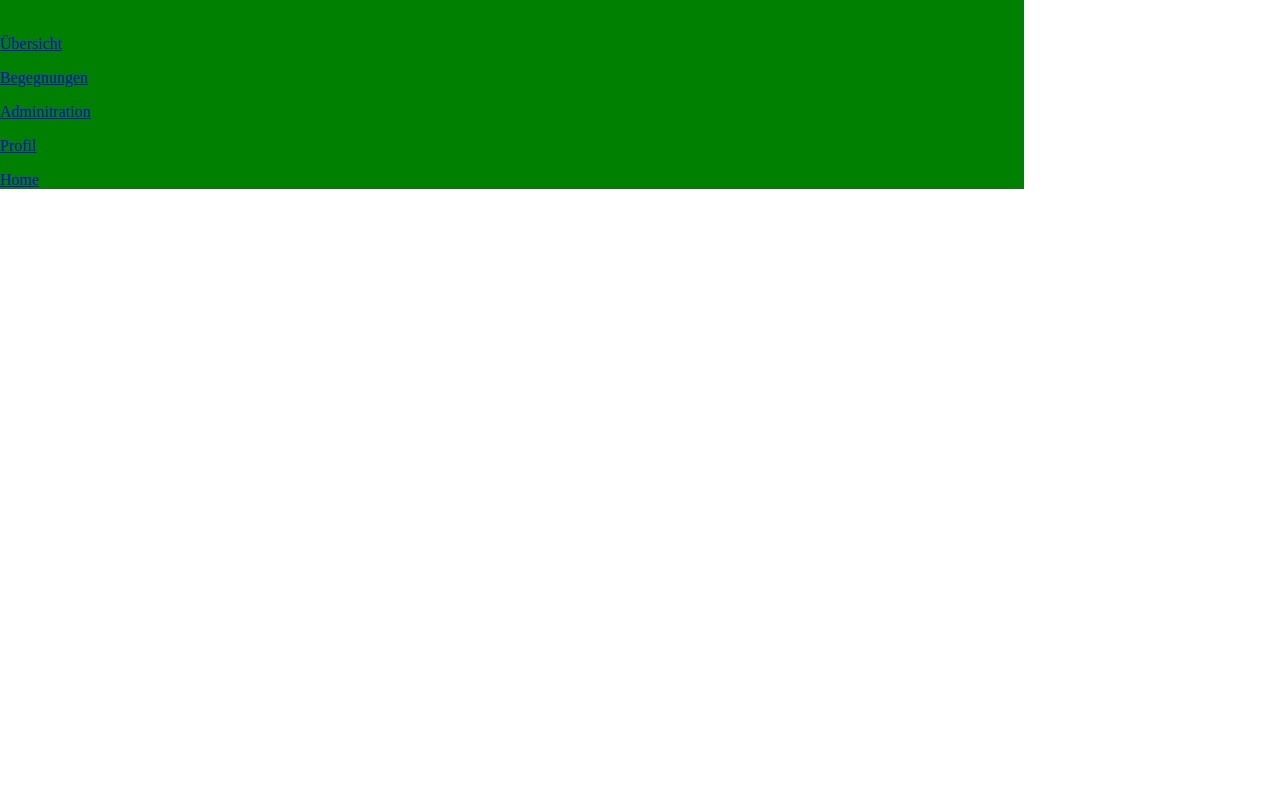
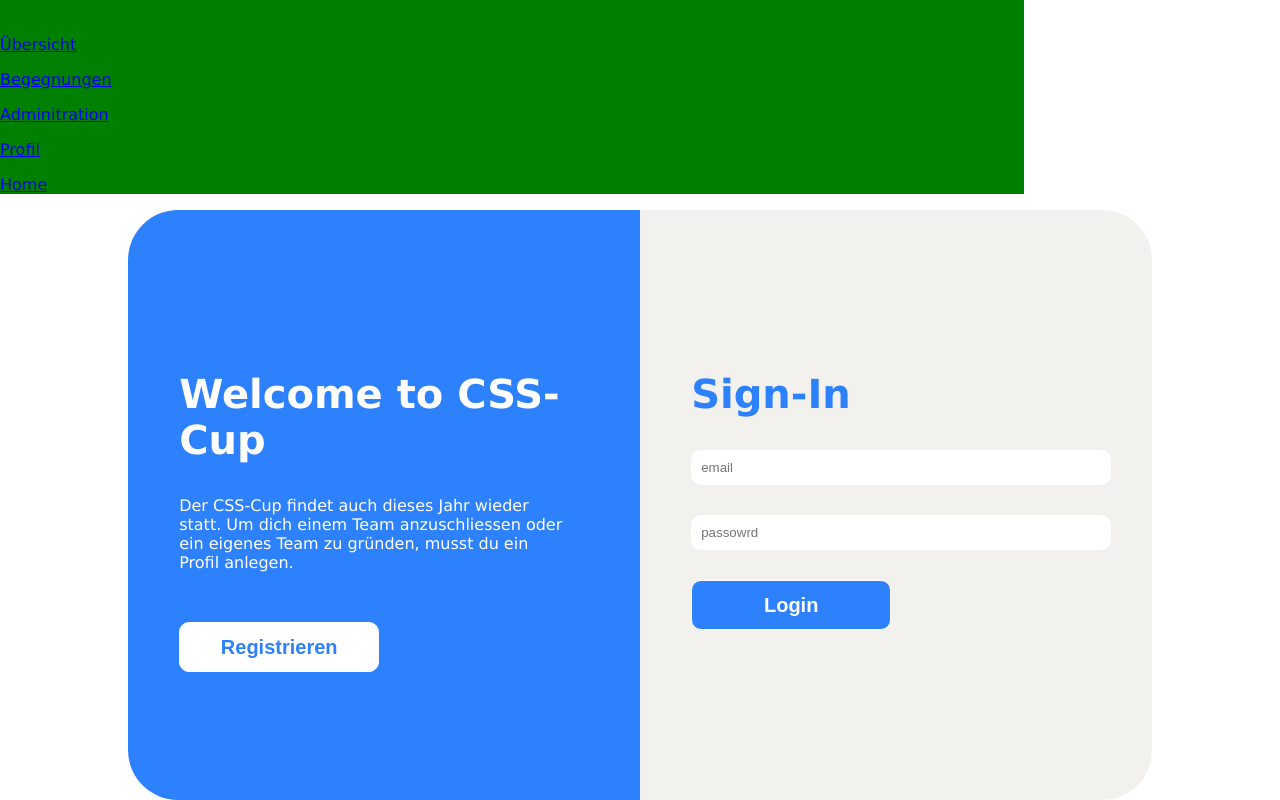
Before and after one commit to the-philip-baumann/css-cup-remastered, an Angular app in the folder css-cup-remastered-frontend/: page /auth/login in a window 1280 px wide. Before the commit this address led to /. Shown: the part 2033-2833 px from the top of the page. Before the commit the page ends 2238 px from the top, so only its background shows below. Built offline with nearby package versions, Linux system fonts and the light colour scheme.

Commit message:
[Frontend] Authentication implemented

```diff
--- a/css-cup-remastered-frontend/src/app/app.module.ts
+++ b/css-cup-remastered-frontend/src/app/app.module.ts
@@ -6,13 +6,15 @@ import { AppComponent } from './app.component';
 import { NavigationComponent } from './navigation/navigation.component';
 import { UebersichtComponent } from './uebersicht/uebersicht.component';
 import { AdministrationComponent } from './administration/administration.component';
+import { AuthComponent } from './auth/auth.component';
 
 @NgModule({
   declarations: [
     AppComponent,
     NavigationComponent,
     UebersichtComponent,
-    AdministrationComponent
+    AdministrationComponent,
+    AuthComponent,
   ],
   imports: [
     BrowserModule,
--- /dev/null
+++ b/css-cup-remastered-frontend/src/app/auth/auth.component.html
@@ -0,0 +1,21 @@
+<main class="content">
+  <div class="register">
+    <div class="introduction">
+      <h2 class="register-title">Welcome to CSS-Cup</h2>
+      <p class="welcome-text">
+        Der CSS-Cup findet auch dieses Jahr wieder statt. Um dich einem Team anzuschliessen oder ein eigenes Team zu
+        gründen, musst du ein Profil anlegen.
+      </p>
+      <button type="button" class="btn-register coloring-register">Registrieren</button>
+    </div>
+  </div>
+  <div class="login">
+    <div class="credentials">
+      <h2 class="login-title">Sign-In</h2>
+      <input type="text" class="input" placeholder="email">
+      <input type="text" class="input" placeholder="passowrd">
+      <button class="btn-register coloring-login">Login</button>
+    </div>
+  </div>
+
+</main>
--- /dev/null
+++ b/css-cup-remastered-frontend/src/app/auth/auth.component.scss
@@ -0,0 +1,74 @@
+$login-blue: rgb(46, 129, 252);
+
+.content {
+  width: 80%;
+  margin-left: 10%;
+  font-family: Geneva, serif;
+  display: inline-flex;
+}
+
+.register {
+  width: 50%;
+  color: white;
+}
+
+.login {
+  width: 50%;
+  background-color: #f2f1ed;
+  border-top-right-radius: 50px;
+  border-bottom-right-radius: 50px;
+}
+
+.introduction {
+  background-color: $login-blue;
+  border-top-left-radius: 50px;
+  border-bottom-left-radius: 50px;
+  padding: 25% 10% 25% 10%;
+}
+
+.btn-register {
+  width: 200px;
+  height: 50px;
+  background-color: white;
+  border: 1px solid white;
+  border-radius: 10px;
+  font-weight: bold;
+  font-size: 20px;
+}
+
+.welcome-text {
+  margin: 25px 25px 50px 0px;
+}
+
+h2.register-title {
+  font-size: 40px;
+  color: white;
+}
+
+h2.login-title {
+  font-size: 40px;
+  color: $login-blue;
+}
+
+.credentials {
+  padding: 25% 10% 25% 10%;
+  display: inline-block;
+}
+
+.input {
+  padding: 10px 10px 10px 10px;
+  border-radius: 10px;
+  border: none;
+  display: block;
+  width: 400px;
+  margin-bottom: 30px;
+}
+
+.coloring-login {
+  background-color: $login-blue;
+  color: white;
+}
+
+.coloring-register {
+  color: $login-blue;
+}
--- /dev/null
+++ b/css-cup-remastered-frontend/src/app/auth/auth.component.ts
@@ -0,0 +1,15 @@
+import { Component, OnInit } from '@angular/core';
+
+@Component({
+  selector: 'app-login',
+  templateUrl: './auth.component.html',
+  styleUrls: ['./auth.component.scss']
+})
+export class AuthComponent implements OnInit {
+
+  constructor() { }
+
+  ngOnInit(): void {
+  }
+
+}
--- a/css-cup-remastered-frontend/src/app/navigation/navigation.component.scss
+++ b/css-cup-remastered-frontend/src/app/navigation/navigation.component.scss
@@ -1,7 +1,6 @@
 .nav {
   width: 80%;
-
-  background-color: red;
+  font-family: Geneva;
 }
 
 
```
Also changed, not shown: css-cup-remastered-frontend/src/app/app-routing.module.ts (+6 -2 lines), 1 other file (tests, documents, lock files or other folders).
